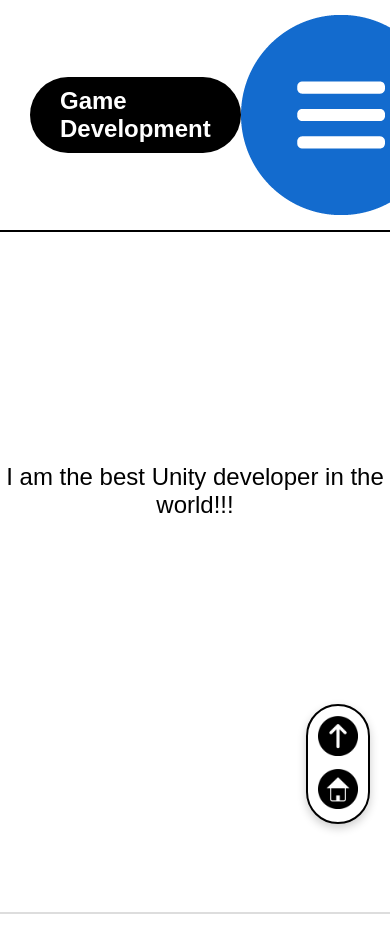
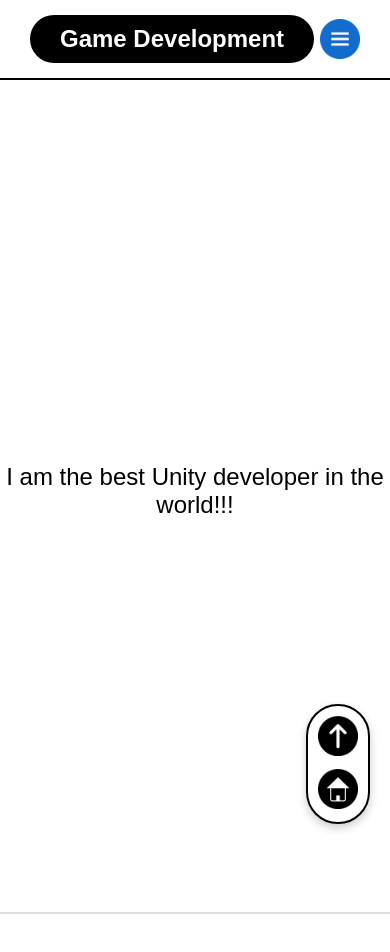
Before and after one commit to ImagineByte1/ImagineByte1.github.io, a plain HTML site: page Unity developer page.html in a window 390 px wide. Shown: the top 952 px of the page. Drawn offline with Linux system fonts and the light colour scheme.

Commit message:
Update Unity developer page.html

```diff
--- a/Unity developer page.html
+++ b/Unity developer page.html
@@ -19,7 +19,7 @@
                 <a href="#skills">Skills</a>
                 <a href="#projects">Projects</a>
             </div>
-            <div class="burger" onclick="toggleMenu()"><img src="Images/Burger-menu_button.png" alt="Burger-menu_button"></div>
+            <div class="burger" onclick="toggleMenu()"><img style="width: 40px; height: 40px;" src="Images/Burger-menu_button.png" alt="Burger-menu_button"></div>
         </div>
         <div class="content">
             <section id="about">I am the best Unity developer in the world!!!</section>
```
